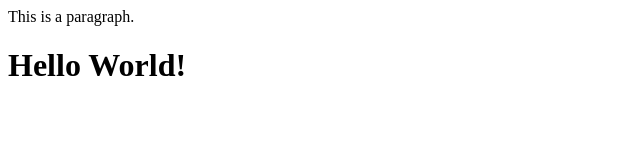
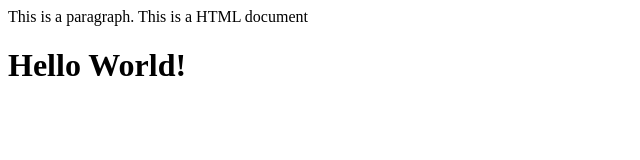
Before and after one commit to davidnguyen2022/META, a plain HTML site: page webpage.html in a window 1280 px wide. Shown: the whole page, without its empty margins (0-640 px from the left). Drawn offline with Linux system fonts and the light colour scheme.

Commit message:
<your message>

```diff
--- a/webpage.html
+++ b/webpage.html
@@ -14,7 +14,7 @@
 <p>
 <!-- This is a comment -->
 
-<p>This is a paragraph.</p>
+This is a paragraph. This is a HTML document
 
 <!-- Remember to add more information here -->
 
```
